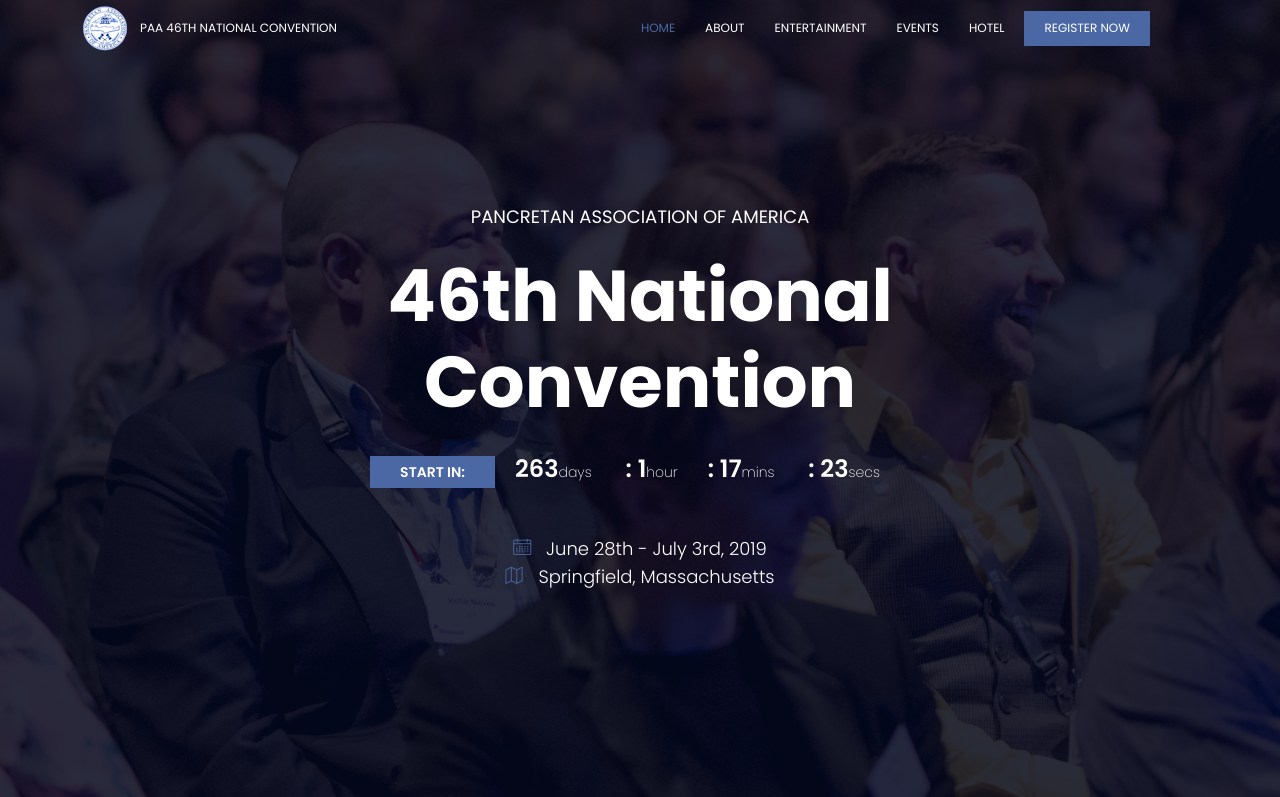
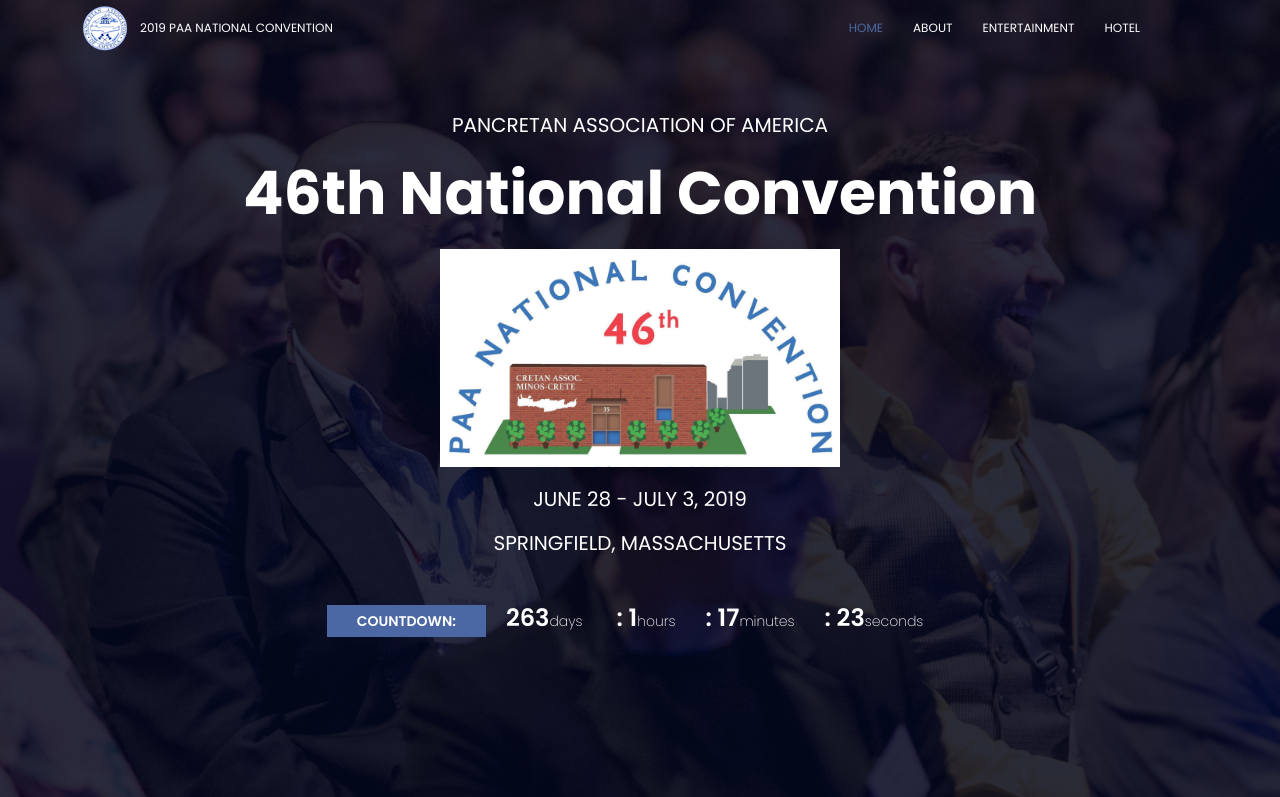
Before and after one commit to douroudous/convention_site, a plain HTML site: page index.html in a window 1280 px wide. Shown: the top 797 px of the page. Drawn offline with nearby package versions, Linux system fonts and the light colour scheme; some packages are replaced by stand-ins of ours.

Commit message:
home section

```diff
--- a/index.html
+++ b/index.html
@@ -35,14 +35,14 @@
 			    <div class="container">
 			    	<div class="row align-items-center justify-content-between d-flex">
 				      <div class="nav-menu" id="logo">
-				        <a href="index.html"><img src="img/paa_logo.png" alt="" title="" />PAA 46th National Convention</a>
+				        <a href="index.html"><img src="img/paa_logo.png" alt="" title="" />2019 PAA National Convention</a>
 				      </div>
 				      <nav id="nav-menu-container">
 				        <ul class="nav-menu">
 				          <li class="menu-active"><a href="#home">Home</a></li>
 									<li><a href="#about">About</a></li>
 									<li><a href="#entertainment">Entertainment</a></li>
-									<li><a href="#events">Events</a></li>
+									<!-- <li><a href="#events">Events</a></li> -->
 				          <!-- <li class="menu-has-children"><a href="#schedule">Events2</a>
 				            <ul>
 				              <li><a href="generic.html">Generic</a></li>
@@ -50,7 +50,7 @@
 				            </ul>
 				          </li> -->
 									<li><a href="#hotel">Hotel</a></li>
-				          <li><a class="ticker-btn" href="#packages">Register Now</a></li>
+				          <!-- <li><a class="ticker-btn" href="#packages">Register Now</a></li> -->
 				        </ul>
 				      </nav><!-- #nav-menu-container -->
 			    	</div>
@@ -65,14 +65,13 @@
 					<div class="row fullscreen d-flex align-items-center justify-content-center">
 						<div class="banner-content col-lg-9 col-md-12">
 							<h6>Pancretan Association of America</h6>
-							<h1 class="text-white">
-								46th National Convention
-							</h1>
+							<h1 class="text-white">46th National Convention</h1>
+							<img src="img/convention_logo.jpg" alt="" title="" />
+							<h6>June 28 - July 3, 2019</h6>
+							<h6>Springfield, Massachusetts</h6>
 							<div class="countdown">
 								<div id="timer" class="text-white"></div>
 							</div>
-							<h4><span class="lnr lnr-calendar-full"></span>  June 28th - July 3rd, 2019</h4>
-							<h4><span class="lnr lnr-map"></span> Springfield, Massachusetts</h4>
 						</div>
 					</div>
 				</div>
@@ -225,15 +224,15 @@
 							<div class="active-video-carusel">
 									<div class="item video-right justify-content-center align-items-center d-flex" style="background:url(img/video-bg.jpg) no-repeat center;background-size: cover;">
 									<div class="overlay overlay-bg"></div>
-									<a class="play-btn" href="https://www.youtube.com/watch?v=ARA0AxrnHdM"><img class="img-fluid" src="img/play-icon.png" alt=""></a>
+									<a class="play-btn" href="https://www.youtube.com/watch?v=73Q4xodYBdk"><img class="img-fluid" src="img/play-icon.png" alt=""></a>
 									</div>
 									<div class="item video-right justify-content-center align-items-center d-flex" style="background:url(img/video-bg.jpg) no-repeat center;background-size: cover;">
 									<div class="overlay overlay-bg"></div>
-									<a class="play-btn" href="https://www.youtube.com/watch?v=ARA0AxrnHdM"><img class="img-fluid" src="img/play-icon.png" alt=""></a>
+									<a class="play-btn" href="https://www.youtube.com/watch?v=73Q4xodYBdk"><img class="img-fluid" src="img/play-icon.png" alt=""></a>
 									</div>
 									<div class="item video-right justify-content-center align-items-center d-flex" style="background:url(img/video-bg.jpg) no-repeat center;background-size: cover;">
 									<div class="overlay overlay-bg"></div>
-									<a class="play-btn" href="https://www.youtube.com/watch?v=ARA0AxrnHdM"><img class="img-fluid" src="img/play-icon.png" alt=""></a>
+									<a class="play-btn" href="https://www.youtube.com/watch?v=73Q4xodYBdk"><img class="img-fluid" src="img/play-icon.png" alt=""></a>
 									</div>
 							</div>
 						</div>
@@ -242,8 +241,8 @@
 			</section>
 			<!-- End video-sec Area -->
 
-			<!-- EVENTS -->
-			<section class="schedule-area pb-100" id="events">
+			<!-- EVENTS - don't release yet -->
+			<!-- <section class="schedule-area pb-100" id="events"> -->
 				<div class="container">
 					<div class="row d-flex justify-content-center">
 						<div class="menu-content pb-70 col-lg-8">
@@ -349,8 +348,8 @@
 			</section>
 			<!-- End HOTEL -->
 
-			<!-- PACKAGES -->
-			<section class="price-area section-gap" id="packages">
+			<!-- PACKAGES - don't release yet -->
+			<!-- <section class="price-area section-gap" id="packages"> -->
 				<div class="container">
 					<div class="row d-flex justify-content-center">
 						<div class="menu-content pb-70 col-lg-8">
--- a/js/main.js
+++ b/js/main.js
@@ -243,8 +243,8 @@ $(document).ready(function(){
         var seconds = Math.floor((distance % (1000 * 60)) / 1000);
 
         // Output the result in an element with id="demo"
-        document.getElementById("timer").innerHTML ="<div class='start-in'>start in:</div>"+ days + "<span>days  </span>: " + hours + "<span>hour</span>: "
-        + minutes + "<span>mins  </span>: " + seconds + "<span>secs  </span>";
+        document.getElementById("timer").innerHTML ="<div class='start-in'>countdown:</div>"+ days + "<span>days  </span>: " + hours + "<span>hours</span>: "
+        + minutes + "<span>minutes</span>: " + seconds + "<span>seconds </span>";
 
         // If the count down is over, write some text
         if (distance < 0) {
--- a/scss/theme/_home.scss
+++ b/scss/theme/_home.scss
@@ -90,10 +90,10 @@
 	text-align:center;
 	z-index:2;
 	h1{
-		font-size: 72px;
+		font-size: 60px;
 		font-weight: 700;
 		line-height: 1em;
-		margin-top:20px;
+		margin: 20px 0;
 		span{
 			font-weight:700;
 		}
@@ -119,7 +119,16 @@
 		color:$white;
 		letter-spacing:3;
 		font-weight:400;
+		margin-bottom: 20px;
 	}
+	img {
+		max-width: 400px;
+		margin-bottom: 20px;
+		@media ( max-width:414px ) {
+			max-width: 200px;
+		}
+	}
+
 	@media(max-width:1280px){
 		br{
 			display:none;
@@ -352,7 +361,7 @@
 	    background: rgba(127,127,127, 0.5);
 	    margin-left: 5px;
 	    margin-right: 5px;
-	    @inlcude transition();
+	    @include transition();
 	}
 
 	.owl-dot.active {
@@ -627,7 +636,7 @@
 	h6{
 		color:#fff;
 		margin-bottom:25px;
-		font-size:18px;
+		font-size:20px;
 		font-weight:600;
 	}
 
```
Also changed, not shown: css/main.css, img/convention_logo copy.jpg (added), img/convention_logo.jpg (added), img/convention_logo.png (deleted), 1 other file.
